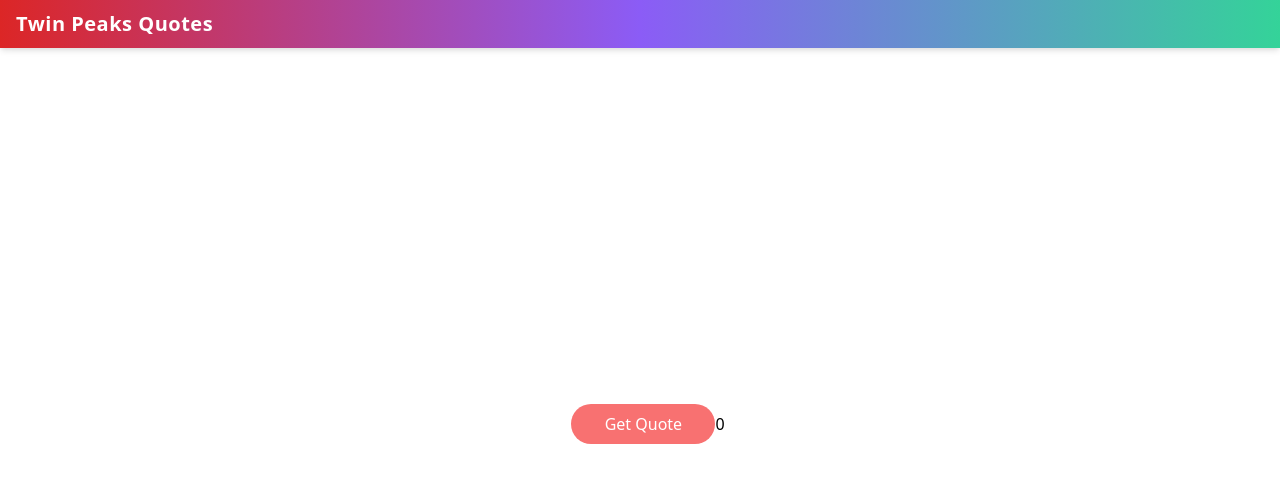
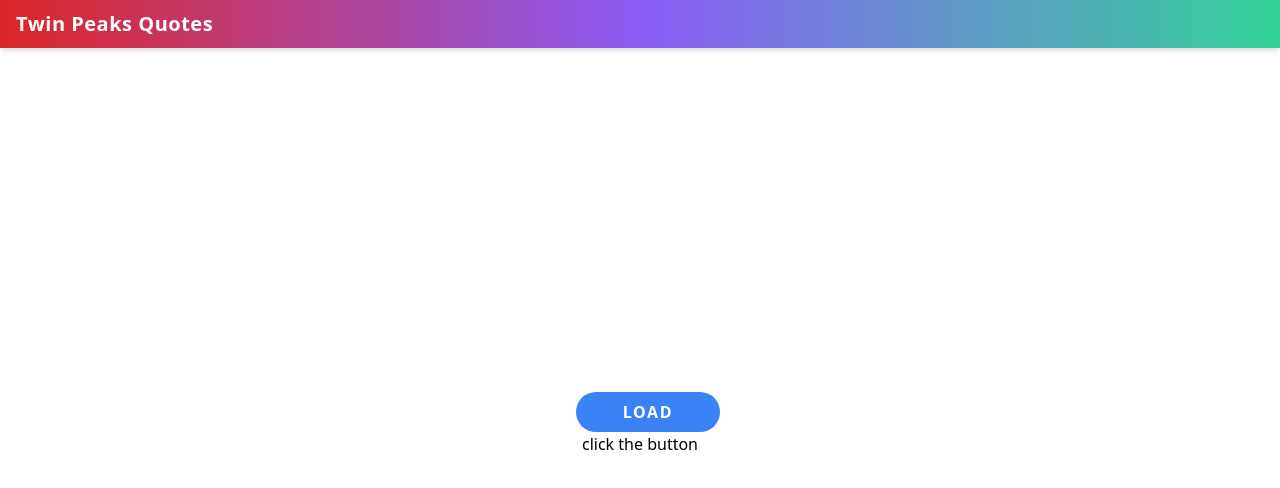
Before and after one commit to tislais/Twin-Peaks-Quotes, a React (Create React App) app: page / in a window 1280 px wide. Shown: the top 488 px of the page. Built offline with nearby package versions, Linux system fonts and the light colour scheme.

Commit message:
Add functionality to load component

```diff
--- a/src/components/quote/Load.js
+++ b/src/components/quote/Load.js
@@ -1,14 +1,26 @@
 import React, { useState } from 'react';
+import { makeRequest } from '../../services/twinPeaksApi';
 
 const Load = () => {
 
-  const [quote, getQuote] = useState(0);
+  const [quote, setQuote] = useState();
+
+  const getQuote = async () => {
+    const resQuote = await makeRequest();
+    setQuote(resQuote);
+  }
 
   return (
-    <main className="flex pt-12 h-full w-full justify-center items-center">
-      <button className="col-span-2 bg-red-400 ml-4 rounded-full text-white w-36 p-2"
-        onClick={getQuote}>Get Quote</button>
-      <p>{quote}</p>
+    <main className="flex pt-12 h-full w-full flex-col justify-center items-center">
+      <button className="col-span-2 bg-blue-500 hover:bg-green-500 font-bold uppercase tracking-widest ml-4 rounded-full text-white w-36 p-2"
+        onClick={getQuote}>Load</button>
+      {quote ?
+        <>
+          <h1 className="font-bold mt-12 mb-6 text-3xl">{quote.name}:</h1>
+          <p className="w-1/4 text-lg">"{quote.quoteTextOnly}"</p>
+        </>
+        : <p>click the button</p>
+        }
     </main>
   );
 }
```
